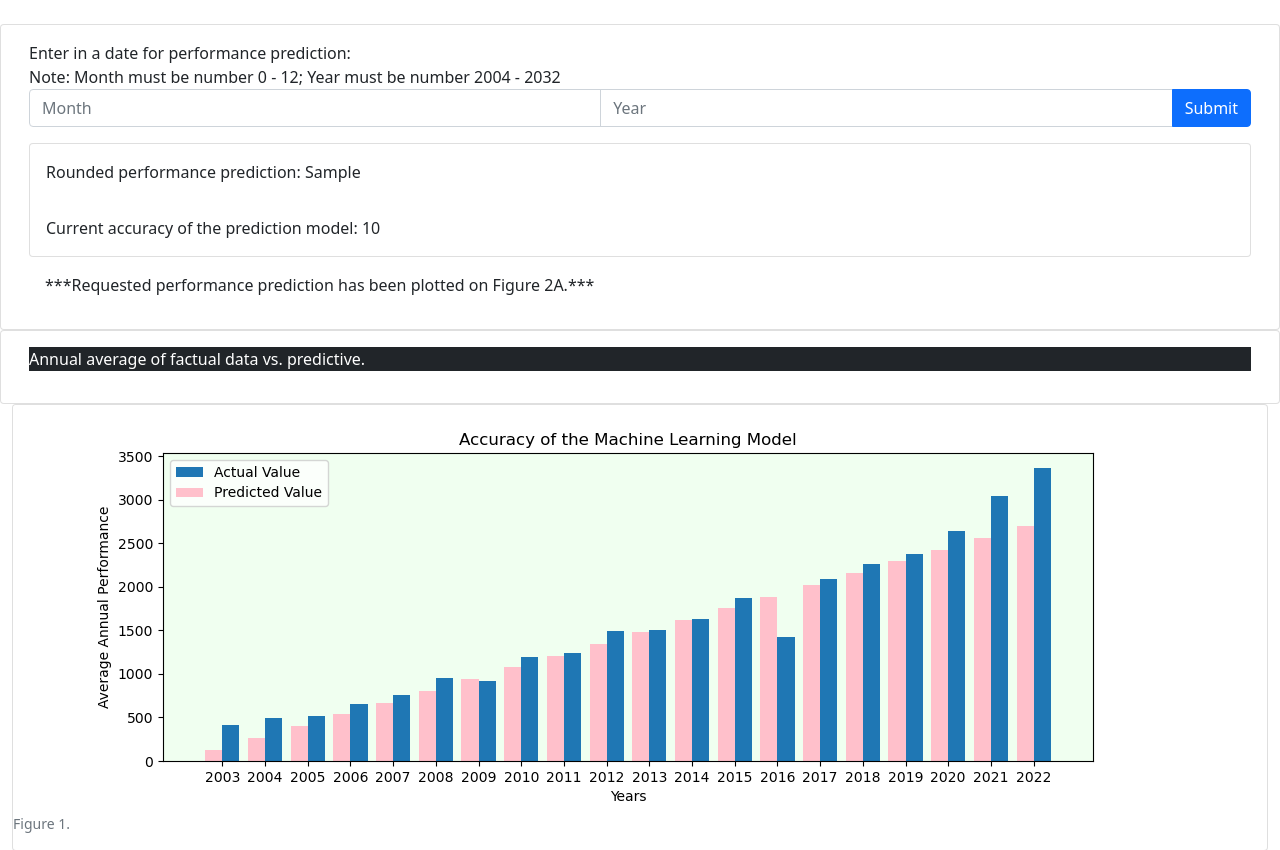
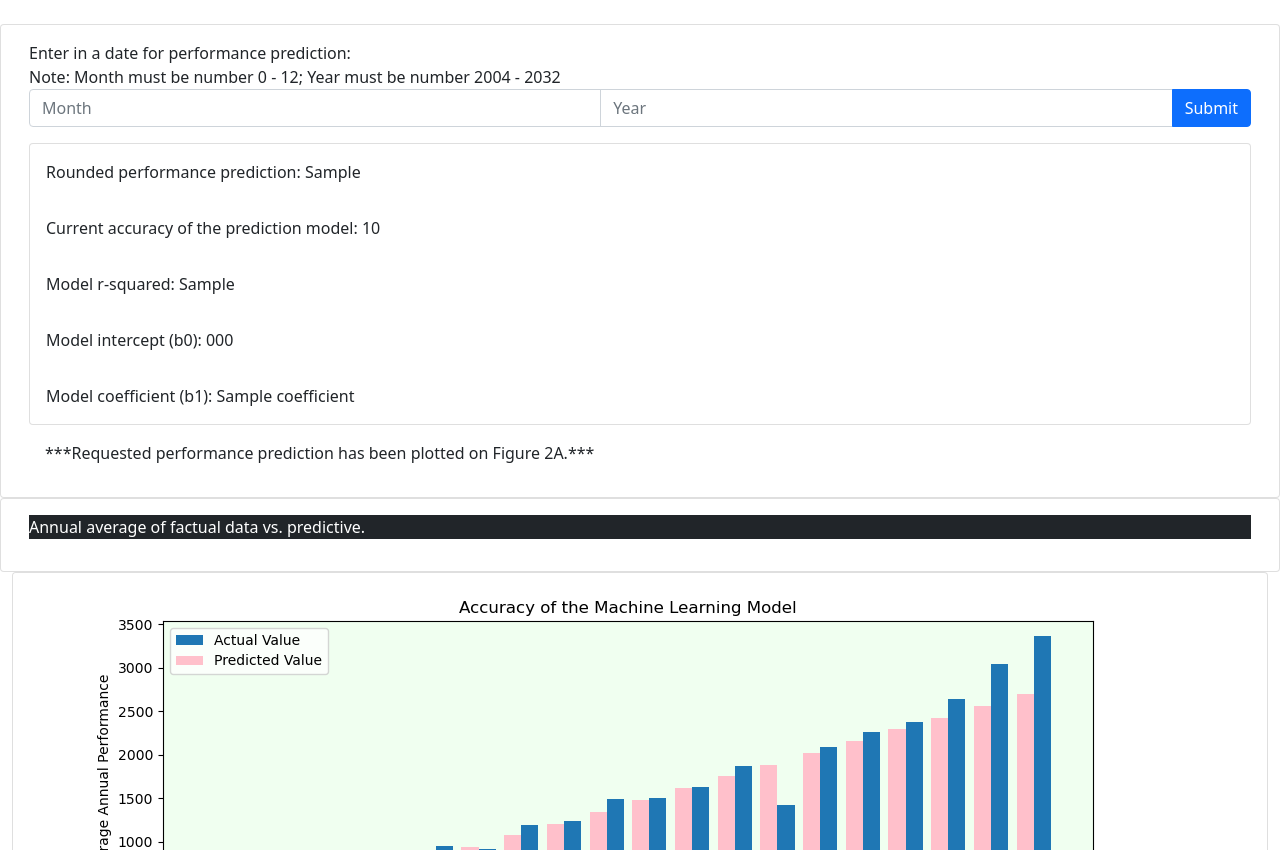
Before and after one commit to WyattOchoa/CPU_Performance_Analysis, a Flask app: template templates/dashboard.html in a window 1280 px wide. Shown: the part 50-900 px from the top of the page. Run offline with Flask 2, Linux system fonts and the light colour scheme; the template is opened without the code that fills it: most values are stand-ins (such as "Sample title", 1, 10 or a date in 2020).

Commit message:
Update dashboard.html
Additional statistics added to dashboard.

```diff
--- a/templates/dashboard.html
+++ b/templates/dashboard.html
@@ -40,6 +40,15 @@
                         </div>
                         <div class="card-body">
                             Current accuracy of the prediction model: {{ avg }}
+                        </div>
+                        <div class="card-body">
+                            Model r-squared: {{ model_r_squared }}
+                        </div>
+                        <div class="card-body">
+                            Model intercept (b0): {{ intercept }}
+                        </div>
+                        <div class="card-body">
+                            Model coefficient (b1): {{ coefficient }}
                         </div>
                     </div>
                     <div class="card-body">
```
